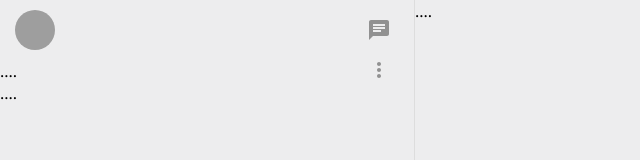
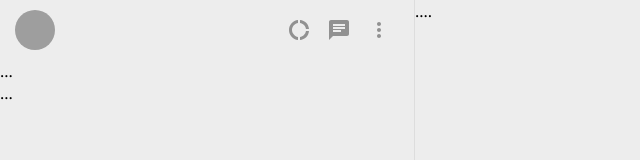
Before and after one commit to iaans/cloneWhatsApp, a React (Create React App) app: page / in a window 1280 px wide. Shown: the top 160 px of the page, without its empty margins (0-640 px from the left). Built offline with nearby package versions, Linux system fonts and the light colour scheme; grey boxes are pictures that could not be loaded.

Commit message:
buttons ok

```diff
--- a/src/App.css
+++ b/src/App.css
@@ -5,22 +5,7 @@
 body {
   background-color: #d2dbdc;
   margin: 0;
-  font-family: "Segoe UI", Helvetica Neue, Helvetica, Lucida Grande, Arial,
-    Tahoma, Geneva, Verdana, sans-serif;
-}
-
-.app-window {
-  display: flex;
-  height: 100vh;
-  background-color: #ededee;
-}
-
-.sidebar {
-  width: 35%;
-  max-width: 415px;
-  display: flex;
-  flex-direction: column;
-  border-right: 1px solid #ddd;
+  font-family: "Segoe UI", Helvetica Neue, Helvetica, Lucida Grande, Arial;
 }
 
 header {
@@ -38,10 +23,9 @@ header {
   cursor: pointer;
 }
 
-.header--button {
+.header--buttons {
   display: flex;
 }
-
 .header--btn {
   width: 40px;
   height: 40px;
@@ -51,6 +35,19 @@ header {
   align-items: center;
   cursor: pointer;
 }
+.app-window {
+  display: flex;
+  height: 100vh;
+  background-color: #ededed;
+}
 
-.contentearea {
+.sidebar {
+  width: 35%;
+  max-width: 415px;
+  display: flex;
+  flex-direction: column;
+  border-right: 1px solid #ddd;
 }
+
+.contentarea {
+}
--- a/src/App.js
+++ b/src/App.js
@@ -27,11 +27,13 @@ export default () => {
             </div>
           </div>
         </header>
-        <div className="search">....</div>
 
-        <div className="chatlist">....</div>
+        <div className="search">{"..."}</div>
+
+        <div className="chatlist">{"..."}</div>
       </div>
-      <div className="contentarea">....</div>
+      {/* divisão 1*/}
+      <div className="contentarea">....</div> {/* divisão 2*/}
     </div>
   );
 };
```
